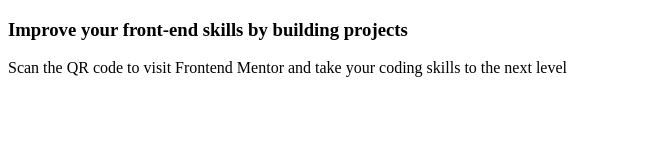
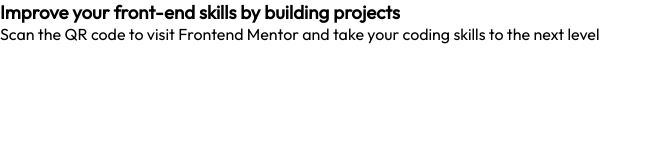
Before and after one commit to Kumaravel187/qr-code-component-main, a plain HTML site: page index.html in a window 1280 px wide. Shown: the whole page, without its empty margins (0-661 px from the left). Drawn offline with Linux system fonts and the light colour scheme.

Commit message:
Set up scss - Added in color variables in scss styling (view style-guide) - Set body height and check if displayed in browser appropriately

```diff
--- a/styles/style.scss
+++ b/styles/style.scss
@@ -0,0 +1,17 @@
+$White: hsl(0, 0%, 100%);
+$Light-gray: hsl(212, 45%, 89%);
+$Grayish-blue: hsl(220, 15%, 55%);
+$Dark-blue: hsl(218, 44%, 22%);
+
+@import url("https://fonts.googleapis.com/css2?family=Inter&family=Lexend+Deca&family=Outfit&family=Red+Hat+Display&display=swap");
+
+* {
+  padding: 0;
+  margin: 0;
+  box-sizing: border-box;
+  font-family: "Outfit", sans-serif;
+}
+
+body {
+  height: 100vh;
+}
```
Also changed, not shown: styles/style.css, 1 other file.
